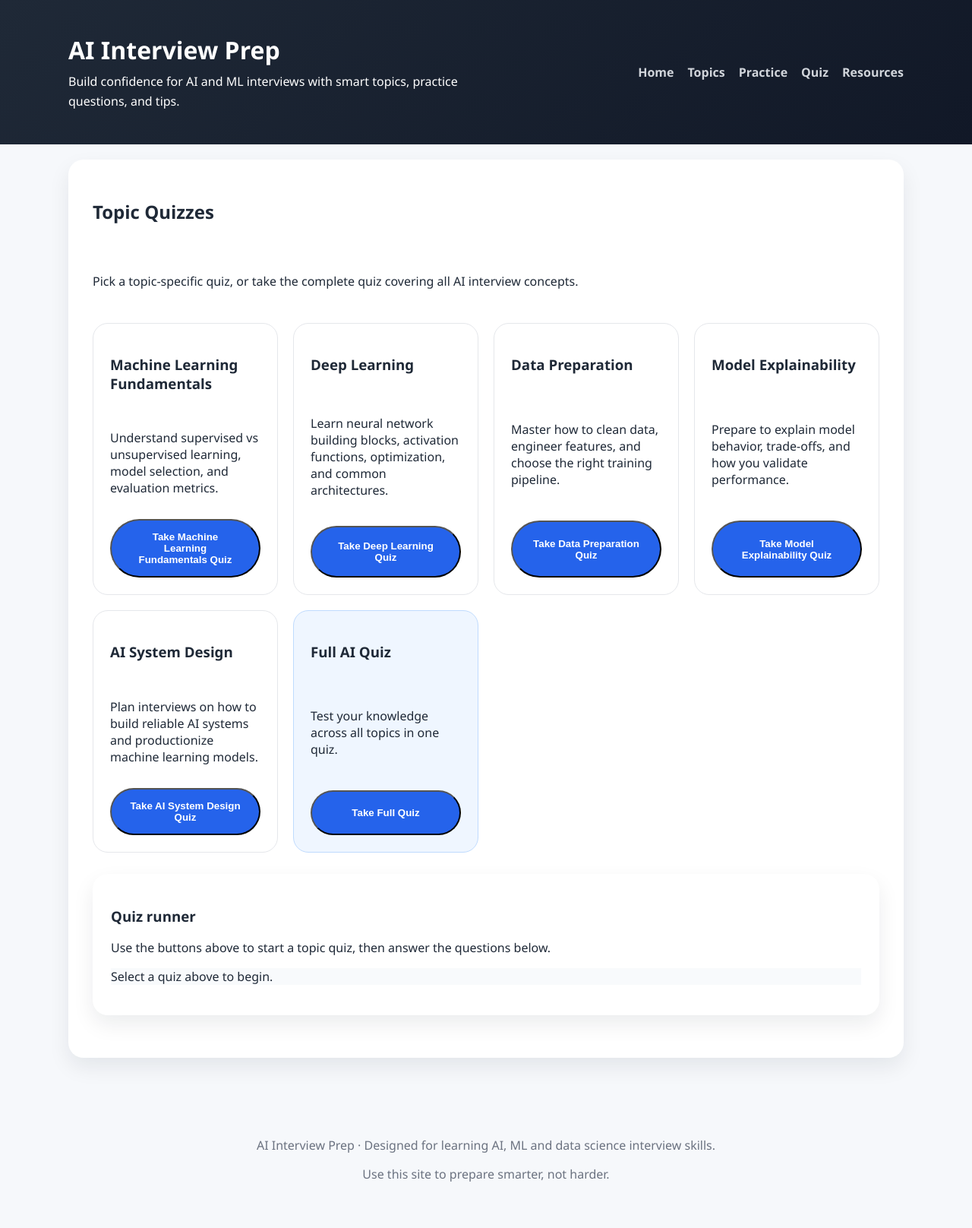
After one commit to sanjan-2024/AI-Interview-Preparation-System, a Flask app: page /quiz in a window 1280 px wide. The commit adds this page. Shown: the whole page at 76% size. Run offline with Flask 3, Linux system fonts and the light colour scheme.

Commit message:
Added quiz page and improved UI

```diff
--- a/app.py
+++ b/app.py
@@ -18,6 +18,7 @@ ai_topics = [
         "points": [
             "Feedforward and convolutional networks",
             "Backpropagation and gradient descent",
+
             "Regularization: dropout, batch normalization"
         ]
     },
@@ -88,6 +89,51 @@ practice_questions = [
     }
 ]
 
+quiz_questions = [
+    {
+        "topic": "Machine Learning Fundamentals",
+        "question": "Which technique helps prevent overfitting by adding a penalty to model complexity?",
+        "options": ["Data augmentation", "Regularization", "Feature scaling", "Normalization"],
+        "answer": "Regularization",
+        "explanation": "Regularization discourages overly complex models by penalizing large weights."
+    },
+    {
+        "topic": "Machine Learning Fundamentals",
+        "question": "What type of model would you use for predicting a continuous value?",
+        "options": ["Classification", "Regression", "Clustering", "Dimensionality reduction"],
+        "answer": "Regression",
+        "explanation": "Regression models predict continuous numeric outcomes."
+    },
+    {
+        "topic": "Deep Learning",
+        "question": "Which activation function is commonly used to avoid vanishing gradients?",
+        "options": ["Sigmoid", "Tanh", "ReLU", "Linear"],
+        "answer": "ReLU",
+        "explanation": "ReLU maintains stronger gradients for positive values, helping deeper networks train."
+    },
+    {
+        "topic": "Data Preparation",
+        "question": "Why is feature scaling important for many machine learning models?",
+        "options": ["It reduces model size", "It ensures features have equal influence", "It increases training data", "It adds noise"],
+        "answer": "It ensures features have equal influence",
+        "explanation": "Scaling helps distance-based and gradient-based models treat features consistently."
+    },
+    {
+        "topic": "AI System Design",
+        "question": "What is one key reason to monitor a deployed AI model in production?",
+        "options": ["To collect more training data", "To ensure model performance remains stable", "To reduce data storage", "To hide model internals"],
+        "answer": "To ensure model performance remains stable",
+        "explanation": "Monitoring detects drift, errors, and performance degradation after deployment."
+    },
+    {
+        "topic": "Model Explainability",
+        "question": "Which metric is useful for evaluating a classifier when classes are imbalanced?",
+        "options": ["Accuracy", "Precision", "Mean squared error", "R-squared"],
+        "answer": "Precision",
+        "explanation": "Precision focuses on true positives and helps evaluate models with imbalanced classes."
+    }
+]
+
 resources = [
     {
         "title": "Hands-On Machine Learning with Scikit-Learn, Keras, and TensorFlow",
@@ -118,6 +164,10 @@ def topics_page():
 def practice_page():
     return render_template('practice.html', questions=practice_questions, topics=ai_topics)
 
+@app.route('/quiz')
+def quiz_page():
+    return render_template('quiz.html', topics=ai_topics, quiz_questions=quiz_questions)
+
 @app.route('/resources')
 def resources_page():
     return render_template('resources.html', resources=resources)
--- a/static/style.css
+++ b/static/style.css
@@ -154,6 +154,142 @@ body {
     margin-top: 20px;
 }
 
+.home-grid {
+    display: grid;
+    gap: 24px;
+    grid-template-columns: repeat(auto-fit, minmax(260px, 1fr));
+    margin-top: 20px;
+}
+
+.chat-panel {
+    display: grid;
+    gap: 12px;
+    background: #ffffff;
+    border: 1px solid #e5e7eb;
+    border-radius: 20px;
+    padding: 20px;
+}
+
+.chat-messages {
+    min-height: 180px;
+    max-height: 320px;
+    overflow-y: auto;
+    display: grid;
+    gap: 10px;
+    padding: 12px;
+    border-radius: 18px;
+    background: #f8fafc;
+}
+
+.chat-message {
+    padding: 12px 16px;
+    border-radius: 18px;
+    max-width: 90%;
+    line-height: 1.5;
+}
+
+.chat-message.bot {
+    align-self: start;
+    background: #e0f2fe;
+    color: #0f172a;
+}
+
+.chat-message.user {
+    justify-self: end;
+    align-self: end;
+    background: #bfdbfe;
+    color: #0f172a;
+}
+
+.chat-input-row {
+    display: flex;
+    gap: 12px;
+    flex-wrap: wrap;
+}
+
+.chat-input-row input {
+    flex: 1;
+    min-width: 180px;
+    padding: 14px 16px;
+    border-radius: 14px;
+    border: 1px solid #d1d5db;
+    font-size: 1rem;
+}
+
+.quiz-panel {
+    display: grid;
+    gap: 28px;
+}
+
+.quiz-topics-grid {
+    display: grid;
+    gap: 20px;
+    grid-template-columns: repeat(auto-fit, minmax(220px, 1fr));
+}
+
+.quiz-topic-card {
+    border: 1px solid #e5e7eb;
+    border-radius: 20px;
+    padding: 22px;
+    display: grid;
+    gap: 14px;
+    background: #ffffff;
+}
+
+.quiz-topic-card-full {
+    background: #eff6ff;
+    border-color: #bfdbfe;
+}
+
+.quiz-start-card {
+    padding: 24px;
+    background: #ffffff;
+}
+
+.quiz-action-row {
+    display: flex;
+    gap: 12px;
+    flex-wrap: wrap;
+    margin-top: 16px;
+}
+
+.quiz-card,
+.question-card,
+.topic-box,
+.card,
+.resource-card,
+.question-item,
+.topic-item,
+.practice-panel {
+    background: #f8fafc;
+}
+
+.quiz-options {
+    display: grid;
+    gap: 12px;
+}
+
+.quiz-option {
+    display: block;
+    padding: 14px 16px;
+    border-radius: 14px;
+    border: 1px solid #d1d5db;
+    cursor: pointer;
+    background: white;
+}
+
+.quiz-option:hover {
+    border-color: #2563eb;
+    background: #eff6ff;
+}
+
+.quiz-result {
+    background: #eef2ff;
+    border-left: 4px solid #6366f1;
+    padding: 16px;
+    border-radius: 16px;
+}
+
 .practice-panel {
     display: grid;
     gap: 14px;
--- a/templates/base.html
+++ b/templates/base.html
@@ -17,6 +17,7 @@
                 <a href="/">Home</a>
                 <a href="/topics">Topics</a>
                 <a href="/practice">Practice</a>
+                <a href="/quiz">Quiz</a>
                 <a href="/resources">Resources</a>
             </nav>
         </div>
--- /dev/null
+++ b/templates/quiz.html
@@ -0,0 +1,113 @@
+{% extends 'base.html' %}
+
+{% block content %}
+<section class="section-card quiz-panel">
+    <h2>Topic Quizzes</h2>
+    <p>Pick a topic-specific quiz, or take the complete quiz covering all AI interview concepts.</p>
+
+    <div class="quiz-topics-grid">
+        {% for topic in topics %}
+        <div class="quiz-topic-card">
+            <h3>{{ topic.title }}</h3>
+            <p>{{ topic.description }}</p>
+            <button class="button quiz-topic-button" data-topic="{{ topic.title }}">Take {{ topic.title }} Quiz</button>
+        </div>
+        {% endfor %}
+        <div class="quiz-topic-card quiz-topic-card-full">
+            <h3>Full AI Quiz</h3>
+            <p>Test your knowledge across all topics in one quiz.</p>
+            <button class="button quiz-topic-button" data-topic="All">Take Full Quiz</button>
+        </div>
+    </div>
+
+    <div class="section-card quiz-start-card">
+        <h3>Quiz runner</h3>
+        <p>Use the buttons above to start a topic quiz, then answer the questions below.</p>
+        <div id="quiz-card" class="quiz-card">
+            <p>Select a quiz above to begin.</p>
+        </div>
+    </div>
+</section>
+
+<script>
+const quizQuestions = {{ quiz_questions|tojson }};
+const quizCard = document.getElementById('quiz-card');
+const topicButtons = document.querySelectorAll('.quiz-topic-button');
+
+let filteredQuestions = [];
+let currentIndex = 0;
+let score = 0;
+
+function renderQuizCard() {
+    if (!filteredQuestions.length) {
+        quizCard.innerHTML = '<p>No quiz questions are available for this topic.</p>';
+        return;
+    }
+
+    const current = filteredQuestions[currentIndex];
+    const optionsHtml = current.options.map((option) => {
+        return `<label class="quiz-option"><input type="radio" name="quiz-answer" value="${option}"> ${option}</label>`;
+    }).join('');
+
+    quizCard.innerHTML = `
+        <div>
+            <h3>Question ${currentIndex + 1} of ${filteredQuestions.length}</h3>
+            <p>${current.question}</p>
+            <div class="quiz-options">${optionsHtml}</div>
+            <button id="submit-answer" class="button">Submit Answer</button>
+        </div>
+    `;
+
+    document.getElementById('submit-answer').addEventListener('click', submitAnswer);
+}
+
+function submitAnswer() {
+    const selected = document.querySelector('input[name="quiz-answer"]:checked');
+    if (!selected) {
+        alert('Please choose an answer before submitting.');
+        return;
+    }
+
+    const answer = selected.value;
+    const current = filteredQuestions[currentIndex];
+    const correct = answer === current.answer;
+    if (correct) score += 1;
+
+    quizCard.innerHTML = `
+        <div class="quiz-result">
+            <h3>${correct ? 'Correct!' : 'Not quite.'}</h3>
+            <p><strong>Your answer:</strong> ${answer}</p>
+            <p><strong>Correct answer:</strong> ${current.answer}</p>
+            <p>${current.explanation}</p>
+            <p>Score: ${score} / ${currentIndex + 1}</p>
+        </div>
+        <div class="quiz-action-row">
+            <button id="next-question" class="button">${currentIndex + 1 < filteredQuestions.length ? 'Next Question' : 'Finish Quiz'}</button>
+            <button id="restart-quiz" class="button button-secondary">Restart Quiz</button>
+        </div>
+    `;
+
+    document.getElementById('next-question').addEventListener('click', () => {
+        currentIndex += 1;
+        renderQuizCard();
+    });
+    document.getElementById('restart-quiz').addEventListener('click', () => startQuiz(current.topic));
+}
+
+function startQuiz(topicName) {
+    filteredQuestions = topicName === 'All'
+        ? [...quizQuestions]
+        : quizQuestions.filter(q => q.topic === topicName);
+    currentIndex = 0;
+    score = 0;
+    renderQuizCard();
+}
+
+topicButtons.forEach(button => {
+    button.addEventListener('click', () => {
+        const topic = button.getAttribute('data-topic');
+        startQuiz(topic);
+    });
+});
+</script>
+{% endblock %}
```
Also changed, not shown: templates/index.html (+86 -1 lines).
